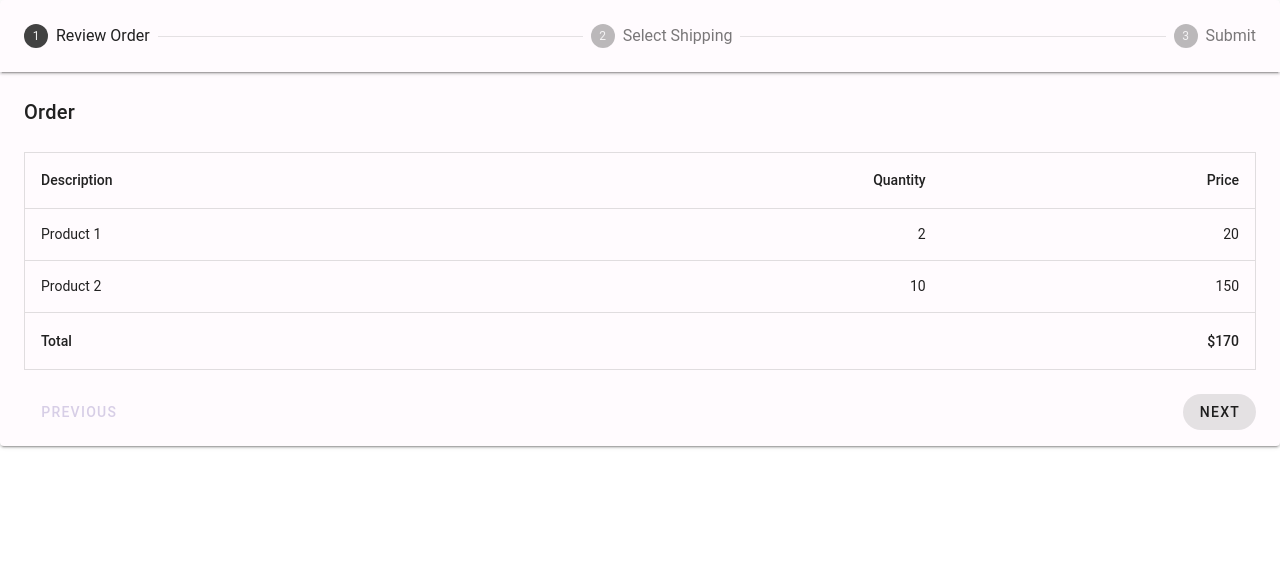
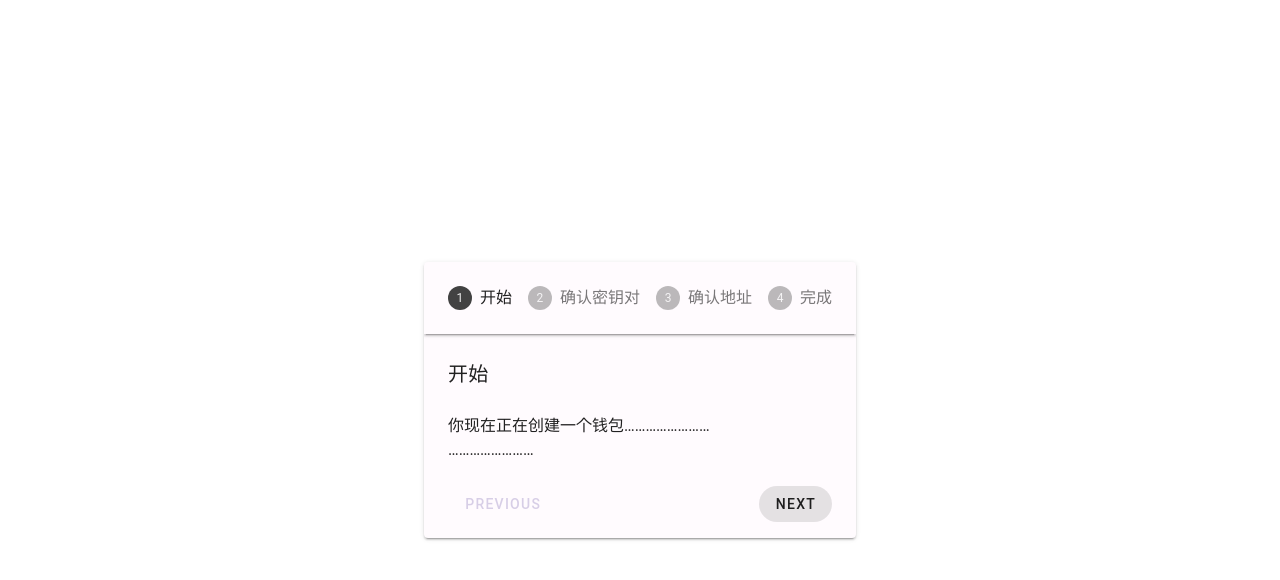
Before and after one commit to MilkFeng/easy_earn_web, a Vue app: page /dashboard in a window 1280 px wide. Shown: the top 580 px of the page. Built offline with nearby package versions, Linux system fonts and the light colour scheme.

Commit message:
added dashboard

```diff
--- a/src/router/router.js
+++ b/src/router/router.js
@@ -3,6 +3,7 @@ import Login from "../views/Login.vue";
 import Register from "../views/Register.vue";
 import Mainwindow from "../views/Mainwindow.vue";
 import DashBoard from "../views/DashBoard.vue";
+import DashBoard2 from "../views/DashBoard2.vue";
 import Wallet from "../views/Wallet.vue";
 
 
@@ -31,6 +32,10 @@ const routes = [
     path: "/dashboard",
     component: DashBoard,
   },
+  {
+    path: "/dashboard2",
+    component: DashBoard2,
+  },
 
 ];
 
--- a/src/views/DashBoard.vue
+++ b/src/views/DashBoard.vue
@@ -1,108 +1,81 @@
 <template>
-    <v-stepper
-      v-model="step"
-      :items="items"
-      show-actions
-    >
+  <v-container class="center-content">
+  <v-stepper v-model="step" :items="items">
+    <!-- 页面一 -->
     <template v-slot:item.1>
-        <h3 class="text-h6">Order</h3>
+      <h3 class="text-h6">开始</h3>
+      <br>
+        <div>
+          <!-- 页面一的文本内容 -->
+          <p>你现在正在创建一个钱包……………………</p>
+          <p>……………………</p>
+        </div>
+    </template>
 
+    <!-- 页面二 -->
+    <template v-slot:item.2>
+      <h3 class="text-h6">确认公钥和私钥</h3>
       <br>
-
       <v-sheet border>
+        <!-- 列表显示数据信息 -->
         <v-table>
           <thead>
             <tr>
-                <th>Description</th>
-                <th class="text-end">Quantity</th>
-                <th class="text-end">Price</th>
+              <th>公钥</th>
+              <th class="text-end">私钥</th>
             </tr>
           </thead>
-
           <tbody>
             <tr v-for="(product, index) in products" :key="index">
               <td v-text="product.name"></td>
               <td class="text-end" v-text="product.quantity"></td>
-                <td class="text-end" v-text="product.quantity * product.price"></td>
-              </tr>
-
-              <tr>
-                <th>Total</th>
-                <th></th>
-                <th class="text-end">
-                  ${{ subtotal }}
-                </th>
             </tr>
           </tbody>
         </v-table>
       </v-sheet>
     </template>
 
-      <template v-slot:item.2>
-        <h3 class="text-h6">Shipping</h3>
-
+    <!-- 页面三 -->
+    <template v-slot:item.3>
+      <h3 class="text-h6">确认钱包地址</h3>
       <br>
 
-        <v-radio-group v-model="shipping" label="Delivery Method">
-          <v-radio label="Standard Shipping" value="5"></v-radio>
-          <v-radio label="Priority Shipping" value="10"></v-radio>
-          <v-radio label="Express Shipping" value="15"></v-radio>
-        </v-radio-group>
+        <div>
+          <!-- 页面三的文本内容 -->
+          <p>确认钱包地址:......</p>
+        </div>
+
     </template>
 
-      <template v-slot:item.3>
-        <h3 class="text-h6">Confirm</h3>
-
+    <!-- 页面4 -->
+    <template v-slot:item.4>
+      <v-row justify="center" align="center">
+        <v-col cols="12" class="text-center">
+          <!-- 大的绿色勾图标 -->
+          <v-icon size="100" color="green">mdi-check-circle</v-icon>
           <br>
-
-        <v-sheet border>
-          <v-table>
-            <thead>
-              <tr>
-                <th>Description</th>
-                <th class="text-end">Quantity</th>
-                <th class="text-end">Price</th>
-              </tr>
-            </thead>
-
-            <tbody>
-              <tr v-for="(product, index) in products" :key="index">
-                <td v-text="product.name"></td>
-                <td class="text-end" v-text="product.quantity"></td>
-                <td class="text-end" v-text="product.quantity * product.price"></td>
-              </tr>
-
-              <tr>
-                <td>Shipping</td>
-                <td></td>
-                <td class="text-end" v-text="shipping"></td>
-              </tr>
-
-              <tr>
-                <th>Total</th>
-                <th></th>
-                <th class="text-end">
-                  ${{ total }}
-                </th>
-              </tr>
-            </tbody>
-          </v-table>
-        </v-sheet>
-      </template>
-    </v-stepper>
+          <h3 class="text-h6">完成创建</h3>
+          <br>
+            <div>
+              <!-- 页面3的文本内容 -->
+              <p class="text-center">你已完成创建流程</p>
+            </div>
+          <br>
+          <v-btn @click="routeTo('/wallet')" width="128px">关闭</v-btn>
+        </v-col>
+      </v-row>
     </template>
 
+
+  </v-stepper>
+</v-container>
+</template>
 
 <script>
 export default {
   data: () => ({
-      shipping: 0,
     step: 1,
-      items: [
-        'Review Order',
-        'Select Shipping',
-        'Submit',
-      ],
+    items: ['开始', '确认密钥对 ', ' 确认地址','完成'],
     products: [
       {
         name: 'Product 1',
@@ -114,16 +87,19 @@
         price: 15,
         quantity: 10,
       },
-      ],
+
+    ], disable: false,
   }),
 
-    computed: {
-      subtotal () {
-        return this.products.reduce((acc, product) => acc + product.quantity * product.price, 0)
+  methods: {
+
+    routeTo(url) {
+      this.$router.push(url);
     },
-      total () {
-        return this.subtotal + Number(this.shipping ?? 0)
+
+    prev() { this.step = this.step - 1; },
+    next() { this.step = this.step + 1; }
+
   },
-    },
-  }
+};
 </script>
--- a/src/views/DashBoard2.vue
+++ b/src/views/DashBoard2.vue
@@ -0,0 +1,86 @@
+<template>
+  <v-container class="center-content">
+    <v-stepper v-model="step" :items="items" min-width="500px">
+      <!-- 页面一 -->
+      <template v-slot:item.1>
+        <h3 class="text-h6">开始</h3>
+        <br>
+        <div>
+          <!-- 页面一的文本内容 -->
+          <p>你现在正在绑定一个钱包……………………</p>
+          <p>……………………</p>
+        </div>
+      </template>
+
+
+      <!-- 页面2 -->
+      <template v-slot:item.2>
+        <v-row justify="center" align="center">
+          <v-col cols="12" class="text-center">
+            <h3 class="text-h6">输入钱包地址</h3>
+            <br>
+
+            <br>
+            <!-- 可编辑的文本框 -->
+            <v-text-field v-model="walletAddress" label="钱包地址" outlined></v-text-field>
+          </v-col>
+        </v-row>
+      </template>
+
+      <!-- 页面3 -->
+      <template v-slot:item.3>
+        <v-row justify="center" align="center">
+          <v-col cols="12" class="text-center">
+            <!-- 大的绿色勾图标 -->
+            <v-icon size="100" color="green">mdi-check-circle</v-icon>
+            <br>
+            <h3 class="text-h6">完成绑定</h3>
+            <br>
+
+            <div>
+              <!-- 页面3的文本内容 -->
+              <p class="text-center">你已完成绑定流程</p>
+            </div>
+            <br>
+            <v-btn @click="routeTo('/wallet')" width="128px">关闭</v-btn>
+          </v-col>
+        </v-row>
+      </template>
+
+
+    </v-stepper>
+  </v-container>
+</template>
+
+<script>
+export default {
+  data: () => ({
+    step: 1,
+    items: ['开始', ' 确认地址', '完成'],
+    products: [
+      {
+        name: 'Product 1',
+        price: 10,
+        quantity: 2,
+      },
+      {
+        name: 'Product 2',
+        price: 15,
+        quantity: 10,
+      },
+
+    ], disable: false,
+  }),
+
+  methods: {
+
+    routeTo(url) {
+      this.$router.push(url);
+    },
+
+    prev() { this.step = this.step - 1; },
+    next() { this.step = this.step + 1; }
+
+  },
+};
+</script>
--- a/src/views/Wallet.vue
+++ b/src/views/Wallet.vue
@@ -24,7 +24,7 @@
               </v-btn>
             </v-col>
             <v-col cols="6">
-              <v-btn class="py-3 mb-8 text-center" variant="outlined" block size="large" @click="routeTo('/mainwindow')">
+              <v-btn class="py-3 mb-8 text-center" variant="outlined" block size="large" @click="routeTo('/dashboard2')">
                 绑定钱包
               </v-btn>
             </v-col>
```
Also changed, not shown: src/main.js (+7 -1 lines). Lines whose indentation alone changed are shown as unchanged.
